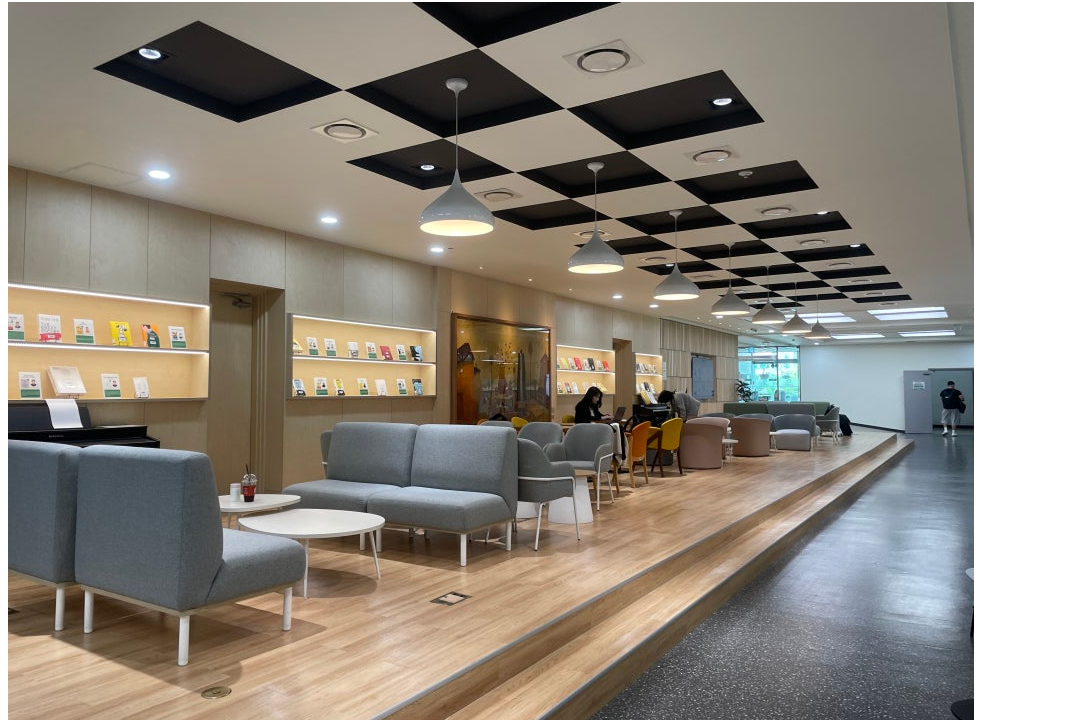
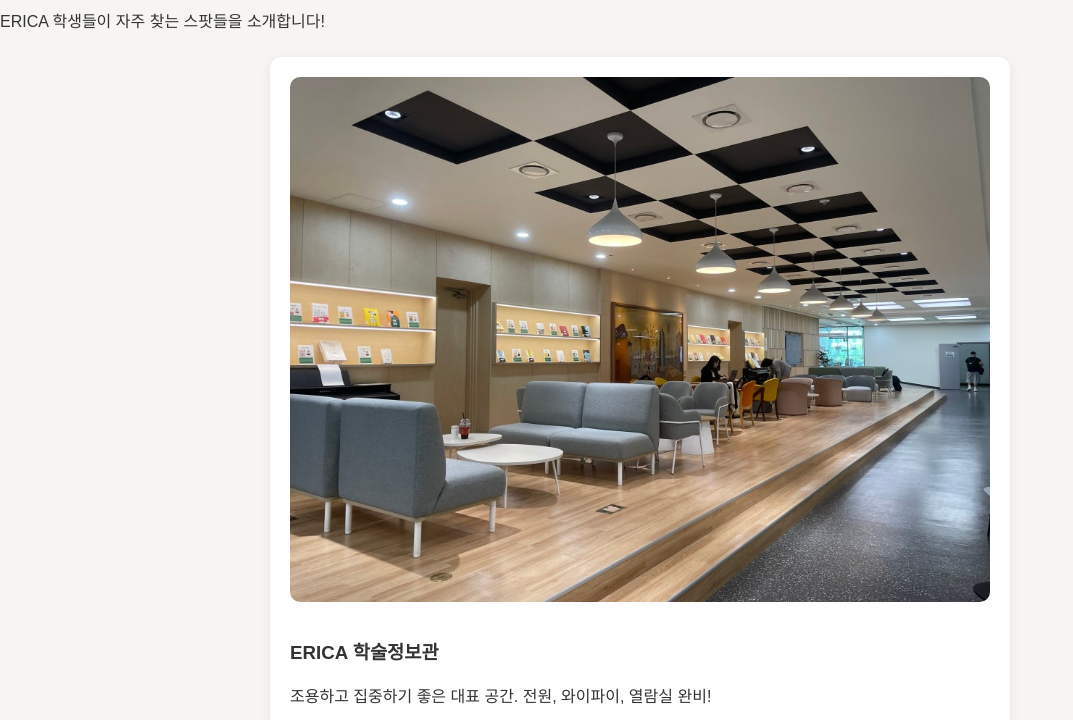
Before and after one commit to kim-in-ae/erica-study-map, a plain HTML site: page erica-study-map-main/index.html in a window 1280 px wide. Shown: the part 227-947 px from the top of the page, without its empty margins (0-1073 px from the left). Drawn offline with Linux system fonts and the light colour scheme.

Commit message:
전제적인 오류 잡기 완료

```diff
--- a/erica-study-map-main/index.html
+++ b/erica-study-map-main/index.html
@@ -6,7 +6,7 @@
     <title>ERICA 스터디 맵</title>
 
     <!-- CSS 연결 (나중에 main.css에서 스타일링) -->
-    <link rel="stylesheet" href="css/main.css">
+    <link rel="stylesheet" href="style.css">
 
     <!-- 감성 폰트 예시 (Noto Sans KR) -->
     <link href="https://fonts.googleapis.com/css2?family=Noto+Sans+KR:wght@300;400;700&display=swap" rel="stylesheet">
@@ -16,14 +16,14 @@
 <body>
     <h1>ERICA 스터디 맵</h1>
 
-    <!--지도 페이로 이동하는 버튼-->
+    <!--지도 페이지로 이동하는 버튼-->
     <button onclick="location.href='map.html'">
         지도 보러가기
     </button>
 
     <header>
         <h2>공부하기 좋은 장소</h2>
-        <p class="subtitle">ERICA 학생들이 자주 찾는 스팟들</p>
+        <p class="subtitle">ERICA 학생들이 자주 찾는 스팟들을 소개합니다!</p>
     </header>
 
     <main id="places">
@@ -171,8 +171,8 @@
     </main>
 
     <footer>
-        <p>HYU ERICA 캠퍼스 프로젝트 2025</p>
-        <p>Team 5</p>
+        <p>2025-2 바이오신약융합학부 오픈소스개발과활용 프로젝트</p>
+        <p>Team Name</p>
     </footer>
 
    </body>
--- a/erica-study-map-main/style.css
+++ b/erica-study-map-main/style.css
@@ -8,7 +8,7 @@ html, body {
 
 body {
   font-family: 'Pretendard', sans-serif;
-  background-color: #f7f5f1; /* 감성 베이지 */
+  background-color: #F7F5F1; /* 감성 베이지 */
   margin: 0;
   padding: 0;
   color: #333;
```
Also changed, not shown: erica-study-map-main/images/학생복지관 글로벌라운지.jpg (added).
